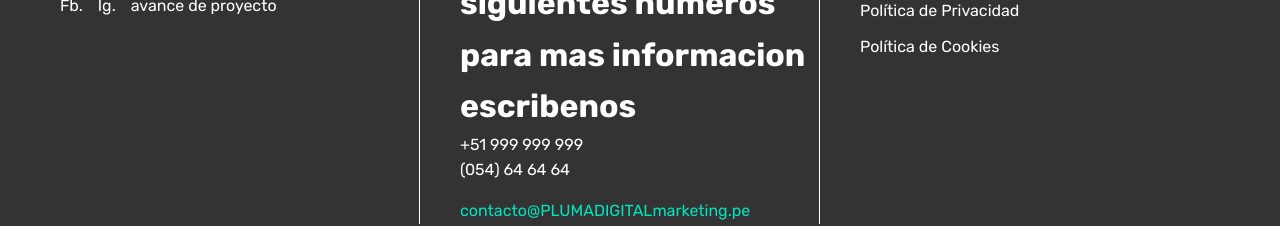
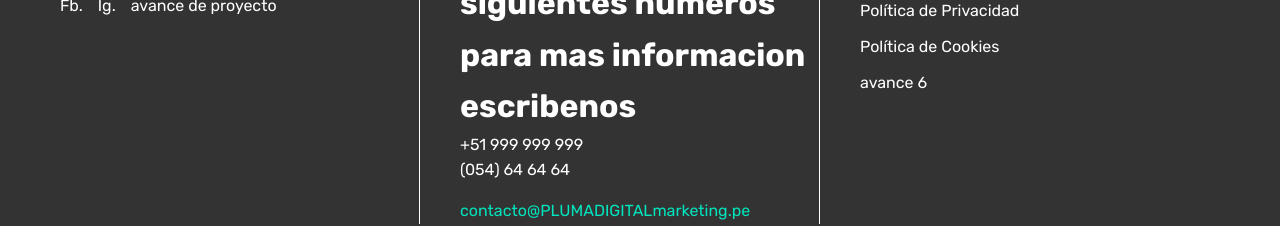
Before and after one commit to f1nol/Proyecto-Marketing-Digital, a plain HTML site: page avance de proyecto/public_html/index.html in a window 1280 px wide. Shown: the part 3213-3439 px from the top of the page. Drawn offline with Linux system fonts and the light colour scheme; a script that the page names is missing.

Commit message:
Update index.html

```diff
--- a/avance de proyecto/public_html/index.html
+++ b/avance de proyecto/public_html/index.html
@@ -225,6 +225,7 @@
                             <li><a href="#">Política Antisoborno</a></li>
                             <li><a href="#">Política de Privacidad</a></li>
                             <li><a href="#">Política de Cookies</a></li>
+                            <P>avance 6</P>
                         </ul>
                     </div>
                 </div>
```
